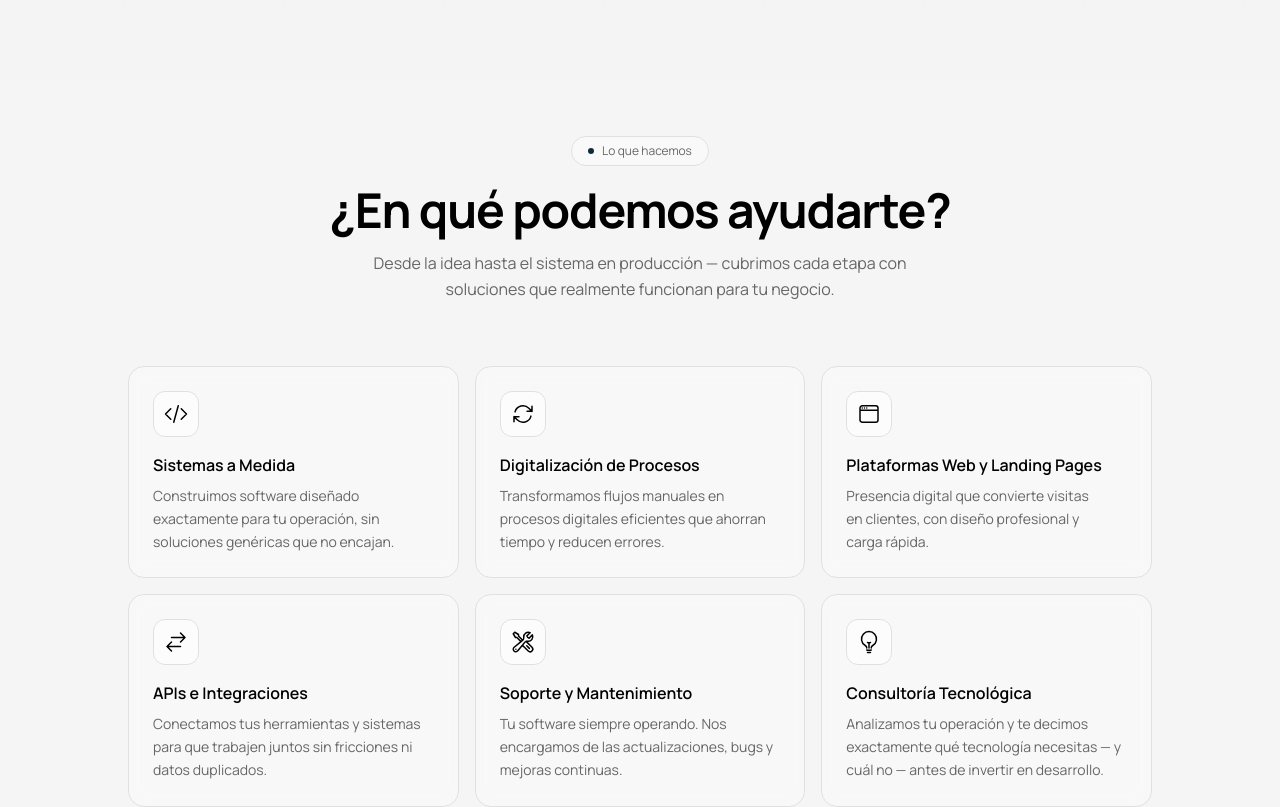
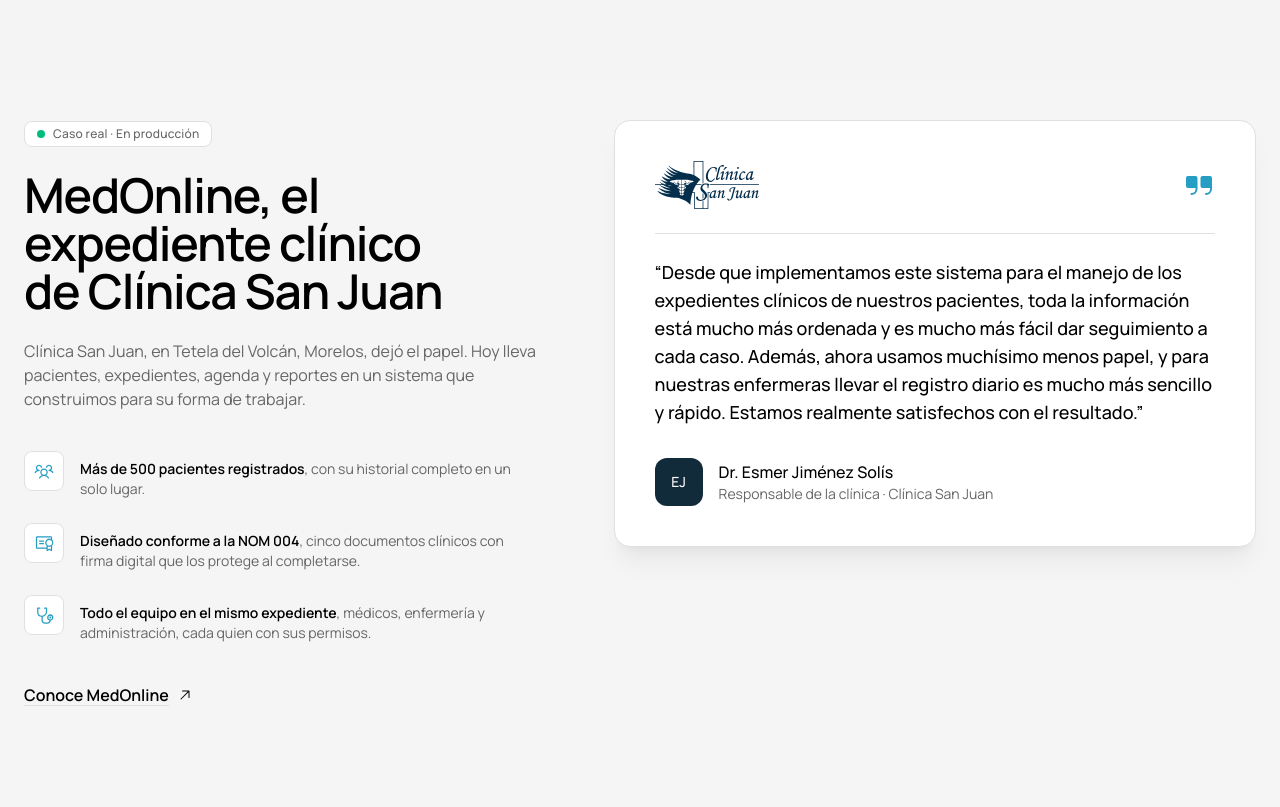
Before and after one commit to ngc-software-solutions/ngc-official-site, a Next.js app: page / in a window 1280 px wide. Shown: the part 720-1527 px from the top of the page. Built offline with nearby package versions, Linux system fonts and the light colour scheme; what tailwind-animations would draw is missing.

Commit message:
feat: add FeaturedCase component to showcase client testimonials and key points

```diff
--- a/src/app/page.tsx
+++ b/src/app/page.tsx
@@ -1,4 +1,5 @@
 import Hero from "@/components/sections/Hero";
+import FeaturedCase from "@/components/sections/FeaturedCase";
 import Services from "@/components/sections/Services";
 import Portfolio from "@/components/sections/Portfolio";
 import Team from "@/components/sections/Team";
@@ -10,6 +11,7 @@ export default function Home() {
   return (
     <main>
       <Hero />
+      <FeaturedCase />
       <Services />
       <Workflow />
       <Portfolio />
--- /dev/null
+++ b/src/components/sections/FeaturedCase.tsx
@@ -0,0 +1,128 @@
+import {
+  ArrowUpRight,
+  Certificate,
+  Quotes,
+  Stethoscope,
+  UsersThree,
+} from "@phosphor-icons/react/ssr";
+import Button from "@/components/ui/Button";
+import Reveal from "@/components/ui/Reveal";
+
+const points = [
+  {
+    Icon: UsersThree,
+    title: "Más de 500 pacientes registrados",
+    detail: "con su historial completo en un solo lugar.",
+  },
+  {
+    Icon: Certificate,
+    title: "Diseñado conforme a la NOM 004",
+    detail:
+      "cinco documentos clínicos con firma digital que los protege al completarse.",
+  },
+  {
+    Icon: Stethoscope,
+    title: "Todo el equipo en el mismo expediente",
+    detail: "médicos, enfermería y administración, cada quien con sus permisos.",
+  },
+];
+
+// Published verbatim on medonline.com.mx; approved for use by the client.
+const testimonial =
+  "Desde que implementamos este sistema para el manejo de los expedientes clínicos de nuestros pacientes, toda la información está mucho más ordenada y es mucho más fácil dar seguimiento a cada caso. Además, ahora usamos muchísimo menos papel, y para nuestras enfermeras llevar el registro diario es mucho más sencillo y rápido. Estamos realmente satisfechos con el resultado.";
+
+export default function FeaturedCase() {
+  return (
+    <section
+      id="caso"
+      aria-labelledby="caso-titulo"
+      className="px-6 py-24"
+    >
+      <div className="mx-auto grid max-w-7xl items-start gap-12 lg:grid-cols-[minmax(0,0.9fr)_minmax(0,1.1fr)] lg:gap-16">
+        <Reveal>
+          <p className="inline-flex items-center gap-2 rounded-lg border border-border bg-surface px-3 py-1 caption-4 text-muted">
+            <span aria-hidden="true" className="size-2 rounded-full bg-emerald-500" />
+            Caso real · En producción
+          </p>
+
+          <h2
+            id="caso-titulo"
+            className="mt-6 max-w-170 heading-4 text-text md:heading-2"
+          >
+            MedOnline, el expediente clínico de Clínica San Juan
+          </h2>
+
+          <p className="mt-6 max-w-xl body-3 text-muted">
+            Clínica San Juan, en Tetela del Volcán, Morelos, dejó el papel. Hoy
+            lleva pacientes, expedientes, agenda y reportes en un sistema que
+            construimos para su forma de trabajar.
+          </p>
+
+          <ul className="mt-10 flex flex-col gap-6">
+            {points.map(({ Icon, title, detail }) => (
+              <li key={title} className="flex gap-4">
+                <span className="flex size-10 shrink-0 items-center justify-center rounded-lg border border-border bg-surface text-accent-icon">
+                  <Icon size={20} aria-hidden="true" />
+                </span>
+                <p className="max-w-md pt-2 body-6 text-muted">
+                  <span className="body-4 text-text">{title}</span>, {detail}
+                </p>
+              </li>
+            ))}
+          </ul>
+
+          <Button
+            href="https://medonline.com.mx"
+            variant="link"
+            className="mt-10"
+          >
+            Conoce MedOnline
+            <ArrowUpRight size={16} aria-hidden="true" />
+          </Button>
+        </Reveal>
+
+        <Reveal delay={120}>
+          <figure className="rounded-2xl border border-border bg-surface p-8 shadow-xl shadow-black/5 md:p-10 dark:shadow-none">
+            <div className="flex items-center justify-between gap-6 border-b border-border pb-6">
+              <img
+                src="/logos/clinica-san-juan.svg"
+                alt="Clínica San Juan"
+                width={104}
+                height={48}
+                loading="lazy"
+                className="h-12 w-auto dark:brightness-0 dark:invert"
+              />
+              <Quotes
+                size={32}
+                weight="fill"
+                className="shrink-0 text-accent-icon"
+                aria-hidden="true"
+              />
+            </div>
+
+            <blockquote className="mt-6">
+              <p className="title-2 text-text">“{testimonial}”</p>
+            </blockquote>
+
+            <figcaption className="mt-8 flex items-center gap-4">
+              <span
+                aria-hidden="true"
+                className="flex size-12 items-center justify-center rounded-xl bg-accent title-4 text-on-accent"
+              >
+                EJ
+              </span>
+              <span>
+                <span className="block title-3 text-text">
+                  Dr. Esmer Jiménez Solís
+                </span>
+                <span className="block caption-2 text-muted">
+                  Responsable de la clínica · Clínica San Juan
+                </span>
+              </span>
+            </figcaption>
+          </figure>
+        </Reveal>
+      </div>
+    </section>
+  );
+}
```
